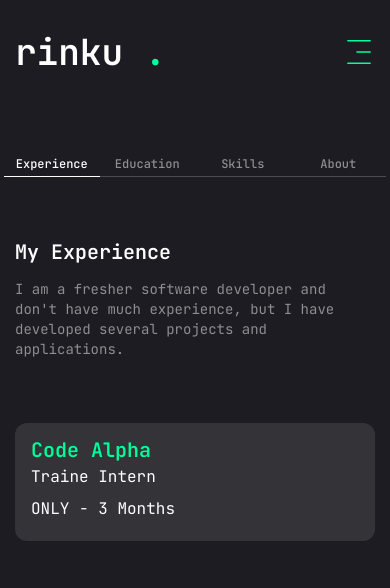
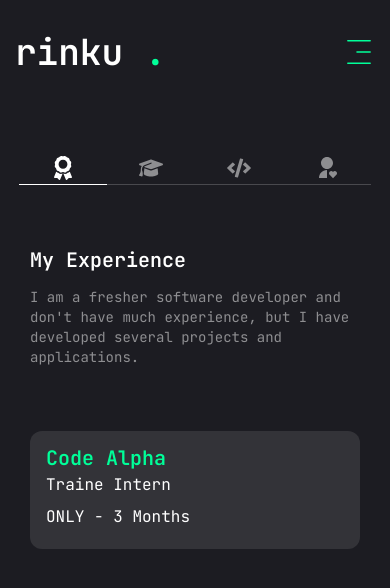
Before and after one commit to kumar-rinku0/rinku-portfolio, a Next.js app: page /resume in a window 390 px wide. Shown: the top 588 px of the page. Built offline with nearby package versions, Linux system fonts and the light colour scheme.

Commit message:
tab icons for mobile devices.

```diff
--- a/src/app/resume/page.tsx
+++ b/src/app/resume/page.tsx
@@ -1,6 +1,7 @@
 import Balls from "@/components/Balls";
 import { Tabs, TabsList, TabsTrigger, TabsContent } from "@/components/ui/tabs";
-import { FaHtml5, FaJava, FaReact, FaJs } from "react-icons/fa";
+import { FaHtml5, FaJava, FaReact, FaJs, FaAward, FaCode, FaUserTie, } from "react-icons/fa";
+import { FaGraduationCap } from "react-icons/fa6";
 import {
   SiTailwindcss,
   SiNextdotjs,
@@ -9,6 +10,7 @@ import {
   SiMongoose,
   SiNodedotjs,
 } from "react-icons/si";
+import { RiUserHeartFill  } from "react-icons/ri";
 
 const experience = {
   title: "My Experience",
@@ -112,7 +114,7 @@ const about = {
 const Resume = () => {
   return (
     <div className="min-h-[80vh] flex justify-center items-center py-12 xl:py-0">
-            <div className="max-w-[1080px]">
+      <div className="container max-w-[1080px]">
         <Tabs
           defaultValue="experience"
           className="flex flex-col justify-center items-center gap-16"
@@ -120,14 +122,33 @@ const Resume = () => {
           <div className="w-full flex justify-start">
             <TabsList className="container px-1 flex">
               <TabsTrigger value="experience">
+                <span className="hidden sm:block"> Experience </span>
+                <span className="block sm:hidden">
                   {" "}
-                                Experience{" "}
+                  <FaAward className="text-2xl" />{" "}
+                </span>
               </TabsTrigger>
               <TabsTrigger value="education">
-                                Education
+                <span className="hidden sm:block"> Education </span>
+                <span className="block sm:hidden">
+                  {" "}
+                  <FaGraduationCap className="text-2xl" />{" "}
+                </span>
               </TabsTrigger>
-                            <TabsTrigger value="skills"> Skills </TabsTrigger>
-                            <TabsTrigger value="about"> About </TabsTrigger>
+              <TabsTrigger value="skills">
+                <span className="hidden sm:block"> Skills </span>
+                <span className="block sm:hidden">
+                  {" "}
+                  <FaCode className="text-2xl" />{" "}
+                </span>{" "}
+              </TabsTrigger>
+              <TabsTrigger value="about">
+                <span className="hidden sm:block"> About </span>
+                <span className="block sm:hidden">
+                  {" "}
+                  <RiUserHeartFill  className="text-2xl" />{" "}
+                </span>{" "}
+              </TabsTrigger>
             </TabsList>
           </div>
           <div className="container mx-auto lg:max-w-[860px] xl:max-w-none min-h-[70vh]">
@@ -147,9 +168,7 @@ const Resume = () => {
                         key={index}
                         className="gap-4 p-4 bg-white/10 rounded-xl"
                       >
-                                                <h3 className="text-accent">
-                                                    {value.position}
-                                                </h3>
+                        <h3 className="text-accent">{value.position}</h3>
                         <div>{value.company}</div>
                         <div>{value.duration}</div>
                       </li>
@@ -158,15 +177,10 @@ const Resume = () => {
                 </ul>
               </div>
             </TabsContent>
-                        <TabsContent
-                            value="education"
-                            className="w-full xl:min-w-[1080px]"
-                        >
+            <TabsContent value="education" className="w-full xl:min-w-[1080px]">
               <div>
                 <h3 className="mb-4">{education.title}</h3>
-                                <p className="text-sm text-white/50">
-                                    {education.description}
-                                </p>
+                <p className="text-sm text-white/50">{education.description}</p>
                 <ul className="max-h-[60vh] w-auto grid grid-cols-1 md:grid-cols-2 xl:grid-cols-3 gap-8 mt-16">
                   {education.items.map((value, index) => {
                     return (
@@ -174,9 +188,7 @@ const Resume = () => {
                         key={index}
                         className="gap-4 p-4 bg-white/10 rounded-xl"
                       >
-                                                <h3 className="text-accent">
-                                                    {value.degree}
-                                                </h3>
+                        <h3 className="text-accent">{value.degree}</h3>
                         <div>{value.institute}</div>
                         <div>{value.duration}</div>
                       </li>
@@ -185,15 +197,10 @@ const Resume = () => {
                 </ul>
               </div>
             </TabsContent>
-                        <TabsContent
-                            value="skills"
-                            className="w-full xl:min-w-[1080px]"
-                        >
+            <TabsContent value="skills" className="w-full xl:min-w-[1080px]">
               <div>
                 <h3 className="mb-4">{skill.title}</h3>
-                                <p className="text-sm text-white/50">
-                                    {skill.description}
-                                </p>
+                <p className="text-sm text-white/50">{skill.description}</p>
                 <div className="max-h-[60vh] grid grid-cols-3 md:grid-cols-4">
                   {skill.items.map((value, index) => {
                     return (
@@ -201,25 +208,17 @@ const Resume = () => {
                         key={index}
                         className="w-full h-full flex items-center justify-center gap-8 mt-16"
                       >
-                                                <Balls
-                                                    title={value.name}
-                                                    icon={value.icon}
-                                                />
+                        <Balls title={value.name} icon={value.icon} />
                       </div>
                     );
                   })}
                 </div>
               </div>
             </TabsContent>
-                        <TabsContent
-                            value="about"
-                            className="w-full xl:min-w-[1080px]"
-                        >
+            <TabsContent value="about" className="w-full xl:min-w-[1080px]">
               <div>
                 <h3 className="mb-4">{about.title}</h3>
-                                <p className="text-sm text-white/50">
-                                    {about.description}
-                                </p>
+                <p className="text-sm text-white/50">{about.description}</p>
                 <div className="flex flex-col justify-center items-start mt-16">
                   {about.info.map((value, index) => {
                     return (
--- a/src/components/Photo.tsx
+++ b/src/components/Photo.tsx
@@ -21,7 +21,7 @@ const Photo = () => {
           },
         }}
       >
-        <div className="min-h-[298px] min-w-[298px] xl:h-[498px] xl:w-[498px] relative">
+        <div className="min-h-[298px] min-w-[298px] h-80 w-80 xl:h-[498px] xl:w-[498px] relative">
           <Image
             src={`/luffy.png`}
             alt=""
--- a/src/components/ui/tabs.tsx
+++ b/src/components/ui/tabs.tsx
@@ -29,7 +29,7 @@ const TabsTrigger = React.forwardRef<
   <TabsPrimitive.Trigger
     ref={ref}
     className={cn(
-      "text-xs sm:text-sm xl:text-base py-1 px-2 sm:px-3 sm:py-2 font-medium inline-flex items-start justify-center transition-all duration-500 border-b border-white/20 hover:bg-transparent hover:text-white/50 whitespace-nowrap w-full text-white/50 bg-transparent ring-offset-white focus-visible:outline-none disabled:pointer-events-none disabled:opacity-50 data-[state=active]:text-white data-[state=active]:border-white data-[state=active]:border-b data-[state=active]:border-b-white data-[state=active]:transition-all data-[state=active]:duration-200 data-[state=active]:bg-transparent",
+      "text-base py-1 px-2 sm:px-3 sm:py-2 font-medium inline-flex items-start justify-center transition-all duration-500 border-b border-white/20 hover:bg-transparent hover:text-white/50 whitespace-nowrap w-full text-white/50 bg-transparent ring-offset-white focus-visible:outline-none disabled:pointer-events-none disabled:opacity-50 data-[state=active]:text-white data-[state=active]:border-white data-[state=active]:border-b data-[state=active]:border-b-white data-[state=active]:transition-all data-[state=active]:duration-200 data-[state=active]:bg-transparent",
       className
     )}
     {...props}
```
Lines whose indentation alone changed are shown as unchanged.
